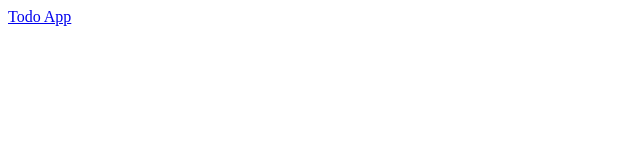
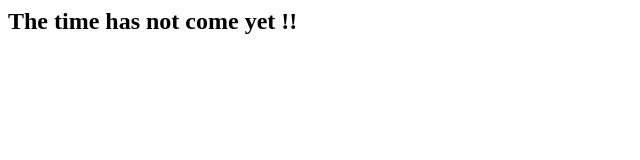
Before and after one commit to rajeefmk/rajeefmk.github.io, a plain HTML site: page index.html in a window 1280 px wide. Shown: the whole page, without its empty margins (0-640 px from the left). Drawn offline with Linux system fonts and the light colour scheme.

Commit message:
Reset page

```diff
--- a/index.html
+++ b/index.html
@@ -1 +1 @@
-<a href="https://github.com/codepath/android_guides/wiki/Basic-Todo-App-Tutorial">Todo App</a>
+<h2>The time has not come yet !!</h2>
```
